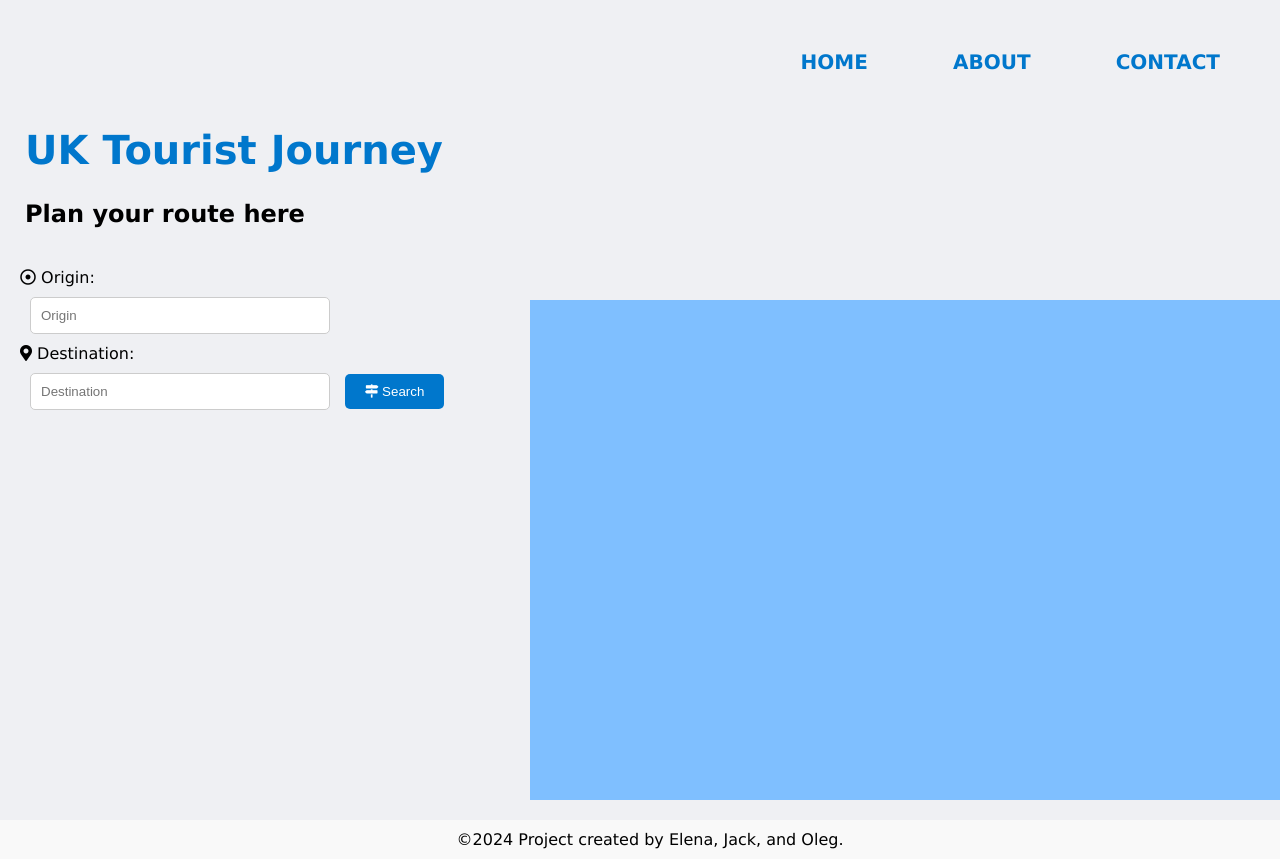
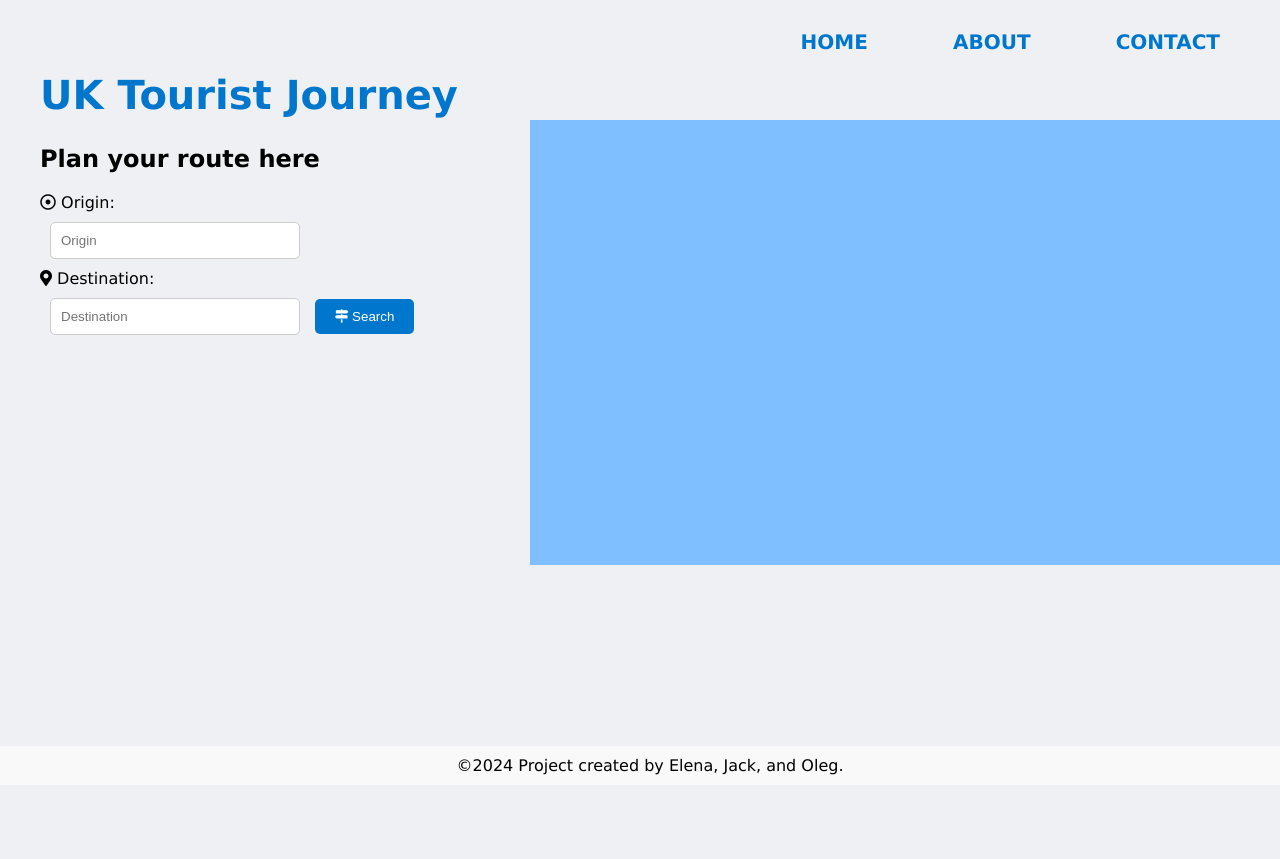
Before and after one commit to fac30/tourism-app, a website: page index.html in a window 1280 px wide. After the commit the page ends 800 px from the top, so only its background shows below. Drawn offline with Linux system fonts and the light colour scheme; no server answers.

Commit message:
css updated to better layout of page

```diff
--- a/public/styles.css
+++ b/public/styles.css
@@ -21,7 +21,7 @@ nav ul {
     list-style-type: none;
     padding: 0;
     text-align: right;
-    margin-top: 40px;
+    margin-top: 20px;
 }
 
 nav ul li {
@@ -49,11 +49,14 @@ nav ul li a:hover {
 .container {
     max-width: 800px;
     margin: 20px;
+    margin-left: 40px;
+    /* margin-top: -10px; */
     /* float: left; */
 }
 
 .container-fluid {
-    margin-left: 25px;
+    margin-left: 40px;
+    margin-top: -35px
 }
 
 .container-fluid h1 {
@@ -63,11 +66,12 @@ nav ul li a:hover {
 .search-container {
     text-align: left;
     margin-bottom: 20px;
+    margin-top: -20px;
 }
 
 .form-control {
     padding: 10px;
-    width: 300px;
+    width: 250px;
     box-sizing: border-box;
     border-radius: 5px;
     border: 1px solid #ccc;
@@ -96,7 +100,7 @@ nav ul li a:hover {
 
 .map-google {
 
-    margin-top: -180px;
+    margin-top: -285px;
     margin-left: 530px;
 }
 
@@ -105,7 +109,7 @@ nav ul li a:hover {
     /* Just for showing where the map is, you can remove this if not needed */
     max-width: 850px;
     width: 100%;
-    height: 500px;
+    height: 445px;
     margin-top: 20px;
 }
 
@@ -135,6 +139,7 @@ footer {
     padding: 10px;
     text-align: center;
     margin-top: auto;
+    margin-bottom: 15px;
     width: 100%;
     /* position: absolute; */
     bottom: 0;
```
